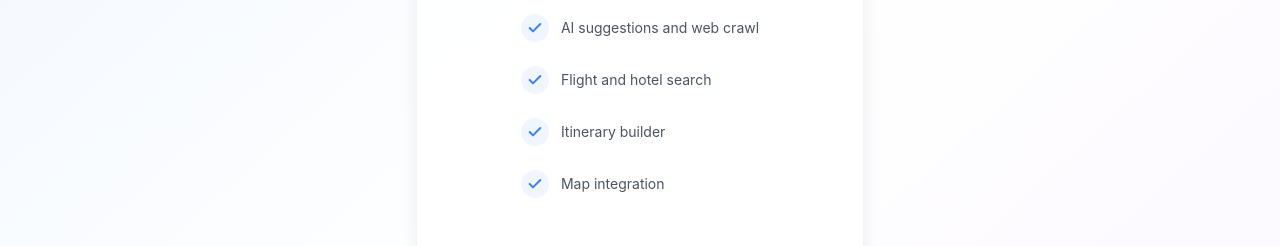
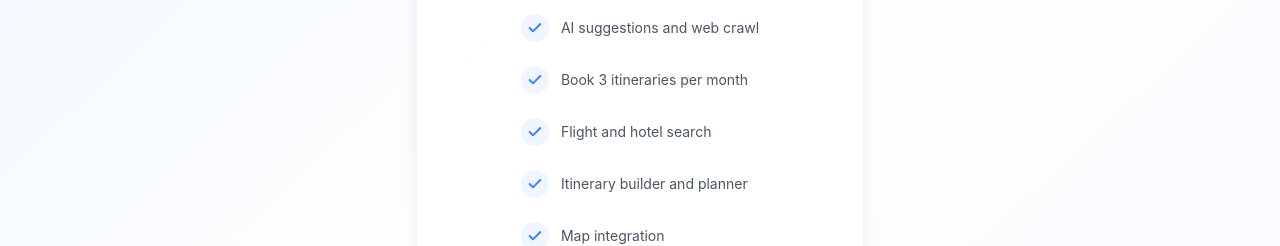
Before and after one commit to henrynsmbl/traveler, a Next.js app: page /subscription in a window 1280 px wide. Shown: the part 429-675 px from the top of the page. Built offline with nearby package versions, Linux system fonts and the light colour scheme; no server answers.

Commit message:
adding more details to the subscription page

```diff
--- a/src/app/subscription/page.tsx
+++ b/src/app/subscription/page.tsx
@@ -29,14 +29,15 @@ const pricingTiers: PricingTier[] = [
     yearlyPrice: 165,
     features: [
       "AI suggestions and web crawl",
+      "Book 3 itineraries per month",
       "Flight and hotel search",
-      "Itinerary builder",
+      "Itinerary builder and planner",
       "Map integration"
     ],
     priceId: {
       monthly: "price_1R59roIzmoU5zafNovVMqvVK",
       yearly: "price_1R59roIzmoU5zafNJNxPLXN9",
-      // Test mode prices commented out
+      // STRIPE TEST MODE, this is not live products
       //monthly: "price_1R6cCnIzmoU5zafNi6o8v5lc",
       //yearly: "price_1R6cEUIzmoU5zafNHT5F2x9V"
     }
```
